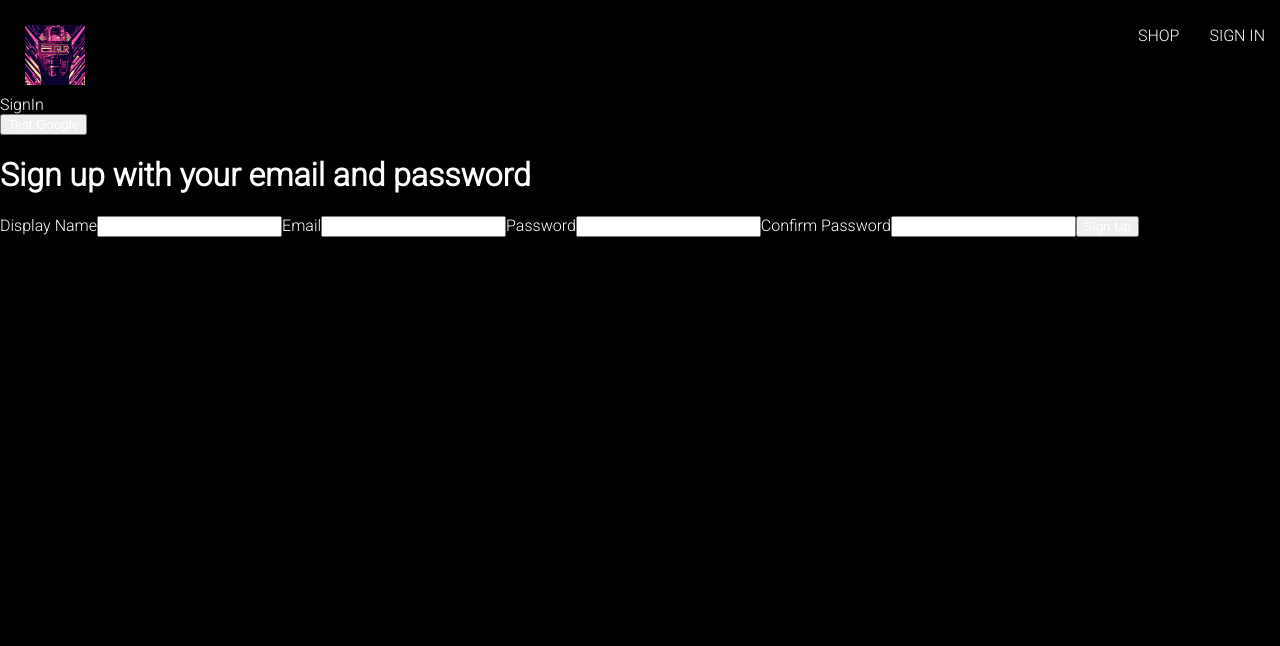
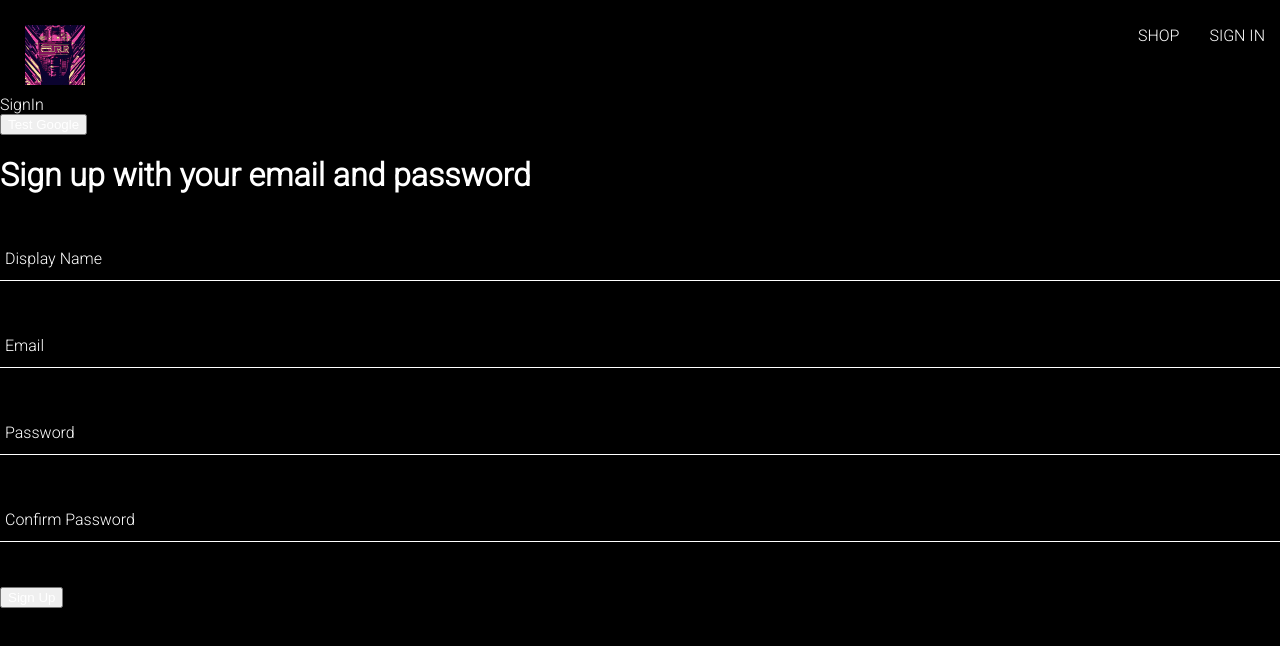
Before and after one commit to dbring/cyberpunk-store, a React (Create React App) app: page /sign-in in a window 1280 px wide. Shown: the top 646 px of the page. Built offline with nearby package versions, Linux system fonts and the light colour scheme.

Commit message:
Created form input component and styled it

```diff
--- /dev/null
+++ b/src/components/FormInput/form-input.component.jsx
@@ -0,0 +1,18 @@
+import "./form-input.styles.scss";
+
+export const FormInput = ({ label, ...otherProps }) => {
+  return (
+    <div className="group">
+      <input className="form-input" {...otherProps} />
+      {label && (
+        <label
+          className={`${
+            otherProps.value.length ? "shrink" : ""
+          } form-input-label`}
+        >
+          {label}
+        </label>
+      )}
+    </div>
+  );
+};
--- /dev/null
+++ b/src/components/FormInput/form-input.styles.scss
@@ -0,0 +1,54 @@
+$sub-color: white;
+$main-color: white;
+
+@mixin shrinkLabel {
+  top: -14px;
+  font-size: 12px;
+  color: $main-color;
+}
+
+.group {
+  position: relative;
+  margin: 45px 0;
+
+  .form-input {
+    background: none;
+    background-color: black;
+    color: $sub-color;
+    font-size: 18px;
+    padding: 10px 10px 10px 5px;
+    display: block;
+    width: 100%;
+    border: none;
+    border-radius: 0;
+    border-bottom: 1px solid $sub-color;
+    margin: 25px 0;
+
+    &:focus {
+      outline: none;
+    }
+
+    &:focus ~ .form-input-label {
+      @include shrinkLabel();
+    }
+  }
+
+  input[type="password"] {
+    letter-spacing: 0.3em;
+  }
+
+  .form-input-label {
+    color: $sub-color;
+    font-size: 16px;
+    font-weight: normal;
+    position: absolute;
+    pointer-events: none;
+    left: 5px;
+    top: 10px;
+    transition: 300ms ease all;
+
+    &.shrink {
+      @include shrinkLabel();
+    }
+  }
+}
--- a/src/components/SignUpForm/sign-up-form.component.jsx
+++ b/src/components/SignUpForm/sign-up-form.component.jsx
@@ -4,6 +4,7 @@
   createAuthUserWithEmailAndPassword,
   createUserDocumentFromAuth,
 } from "../../utils/firebase/firebase.utils";
+import { FormInput } from "../FormInput/form-input.component";
 
 const defaultFormFields = {
   displayName: "",
@@ -49,32 +50,35 @@
     <div>
       <h1>Sign up with your email and password</h1>
       <form onSubmit={handleSubmit}>
-        <label>Display Name</label>
-        <input
+        <FormInput
+          label="Display Name"
           type="text"
           required
           value={displayName}
           name="displayName"
           onChange={handleChange}
         />
-        <label>Email</label>
-        <input
+
+        <FormInput
+          label="Email"
           type="email"
           required
           value={email}
           name="email"
           onChange={handleChange}
         />
-        <label>Password</label>
-        <input
+
+        <FormInput
+          label="Password"
           type="password"
           required
           value={password}
           name="password"
           onChange={handleChange}
         />
-        <label>Confirm Password</label>
-        <input
+
+        <FormInput
+          label="Confirm Password"
           type="password"
           required
           value={confirmPassword}
```
